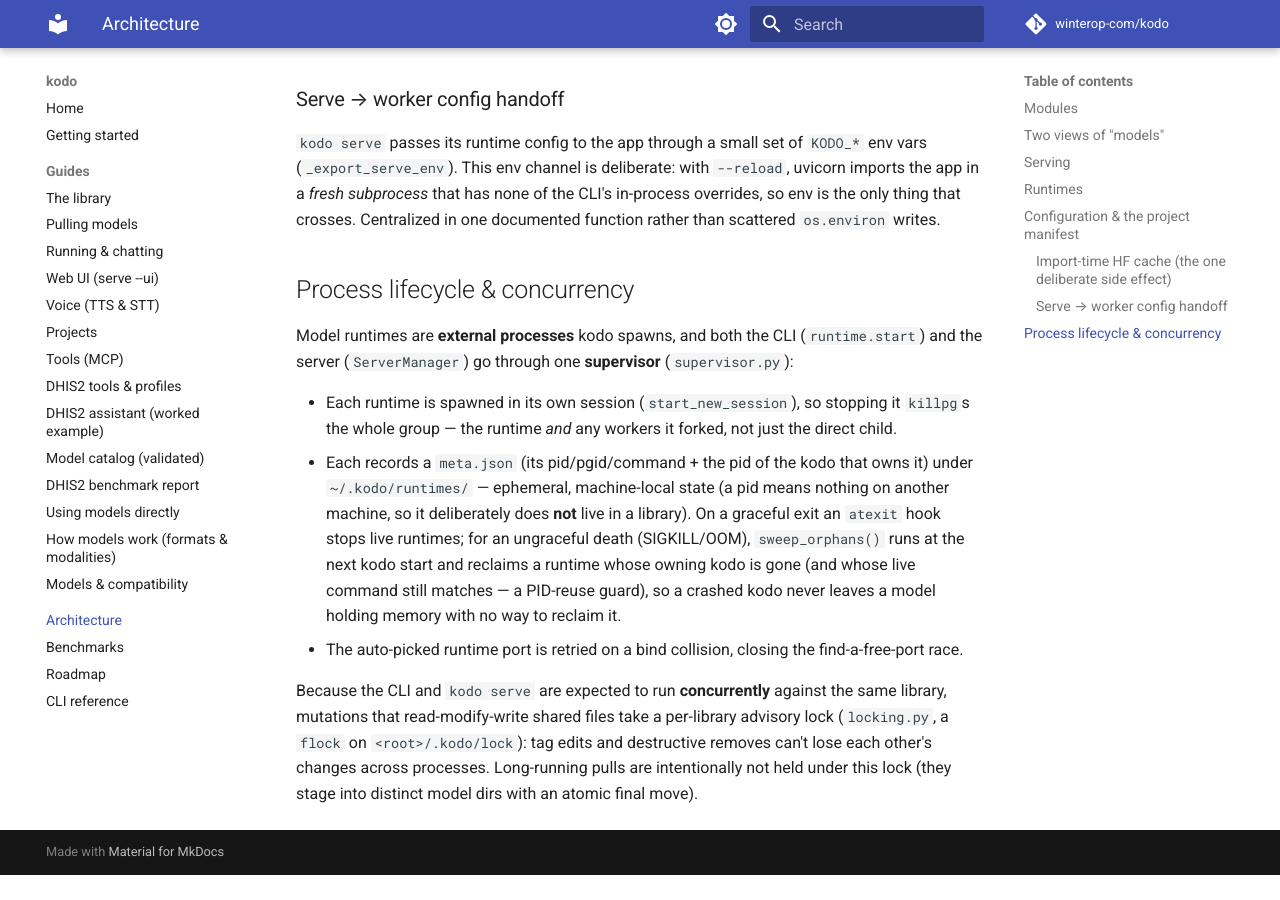
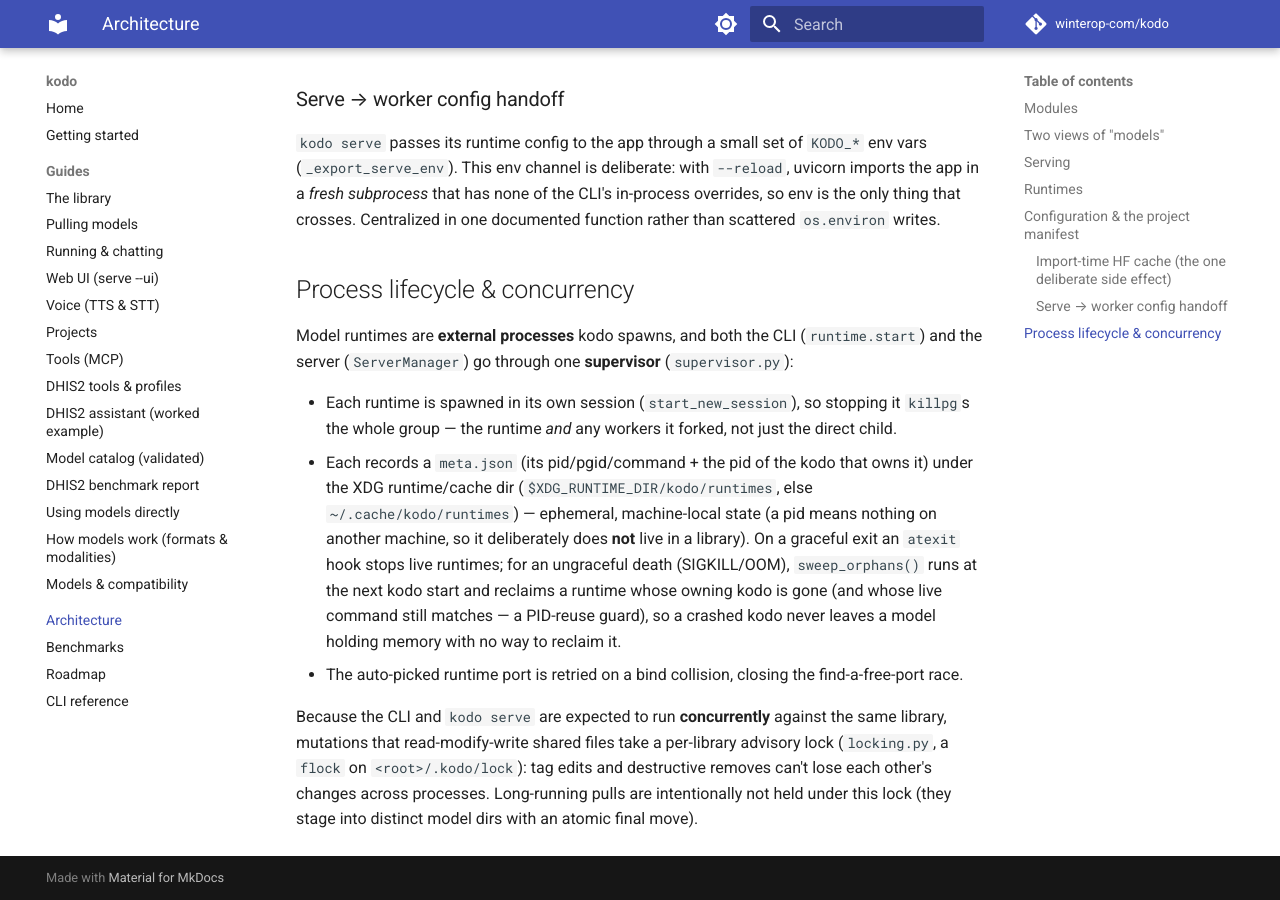
Before and after one commit to winterop-com/stabbur, an MkDocs documentation site: the page built from docs/architecture.md, in a window 1280 px wide and 900 px high, scrolled down 2622 px. Built offline with MkDocs 1.6.1 and Material for MkDocs 9.7.7, drawn with Linux system fonts in a browser that asks for light colours; comment, search, counter and statistics services are not loaded; before the commit the page ends 3497 px from its top, so only the background shows below that.

Commit message:
refactor(config): put ephemeral runtime state under the XDG runtime/cache dir
The per-runtime pidfile/log state lived in ~/.kodo/runtimes, which isn't XDG-compliant.
Move it to $XDG_RUNTIME_DIR/kodo/runtimes (user-private, cleared on logout — ideal for
pidfiles) when set, else $XDG_CACHE_HOME/kodo/runtimes (~/.cache). It's ephemeral machine-
local state (a pid means nothing elsewhere), so it must never be a library; nothing needs
migrating (stale pidfiles are already swept). Completes the split: portable -> library;
transient -> XDG runtime/cache; machine defaults -> ~/.config/kodo (XDG config).

```diff
--- a/docs/architecture.md
+++ b/docs/architecture.md
@@ -119,8 +119,9 @@
 - Each runtime is spawned in its own session (`start_new_session`), so stopping it `killpg`s the
   whole group — the runtime *and* any workers it forked, not just the direct child.
 - Each records a `meta.json` (its pid/pgid/command + the pid of the kodo that owns it) under
-  `~/.kodo/runtimes/` — ephemeral, machine-local state (a pid means nothing on another machine, so
-  it deliberately does **not** live in a library). On a graceful exit an `atexit` hook stops live
+  the XDG runtime/cache dir (`$XDG_RUNTIME_DIR/kodo/runtimes`, else `~/.cache/kodo/runtimes`) —
+  ephemeral, machine-local state (a pid means nothing on another machine, so it deliberately
+  does **not** live in a library). On a graceful exit an `atexit` hook stops live
   runtimes; for an ungraceful death (SIGKILL/OOM), `sweep_orphans()` runs at the next kodo start
   and reclaims a runtime whose owning kodo is gone (and whose live command still matches — a
   PID-reuse guard), so a crashed kodo never leaves a model holding memory with no way to reclaim it.
```
Also changed, not shown: CLAUDE.md (+7 -6 lines), 1 other file.
